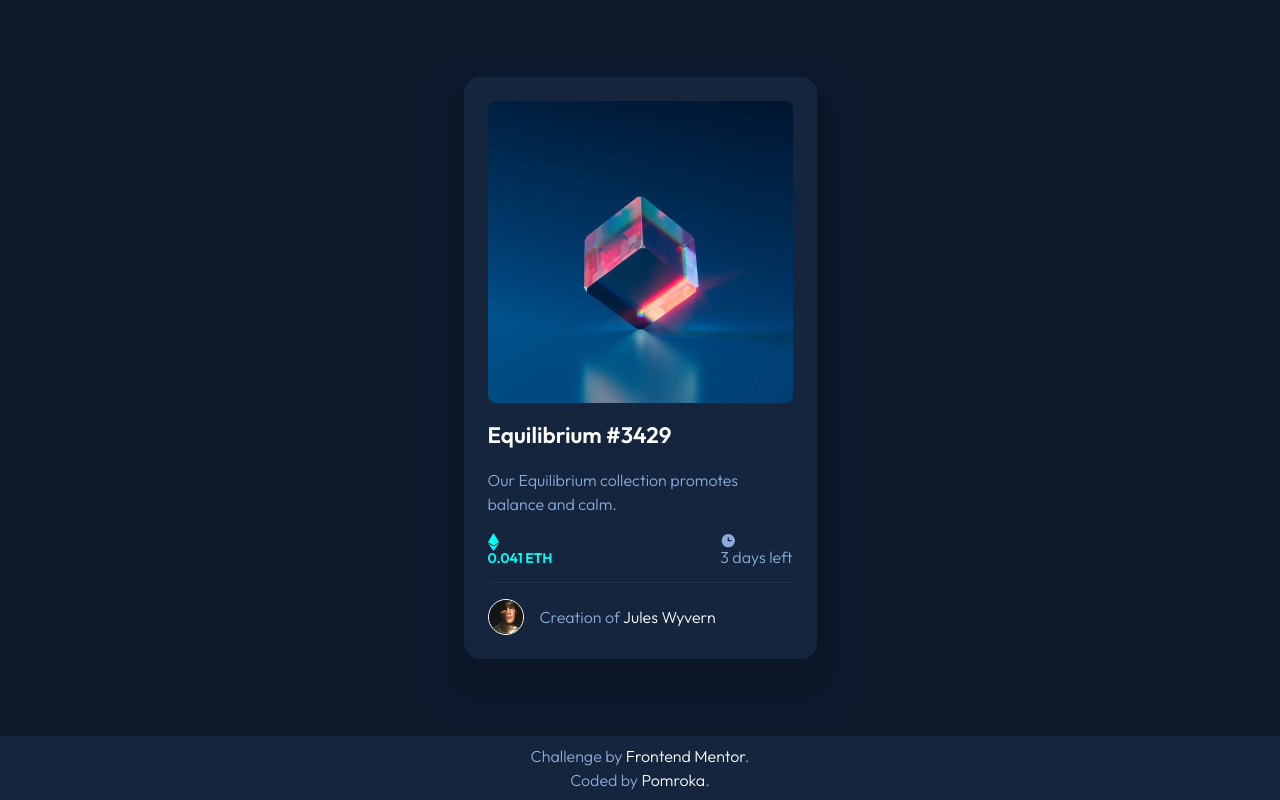
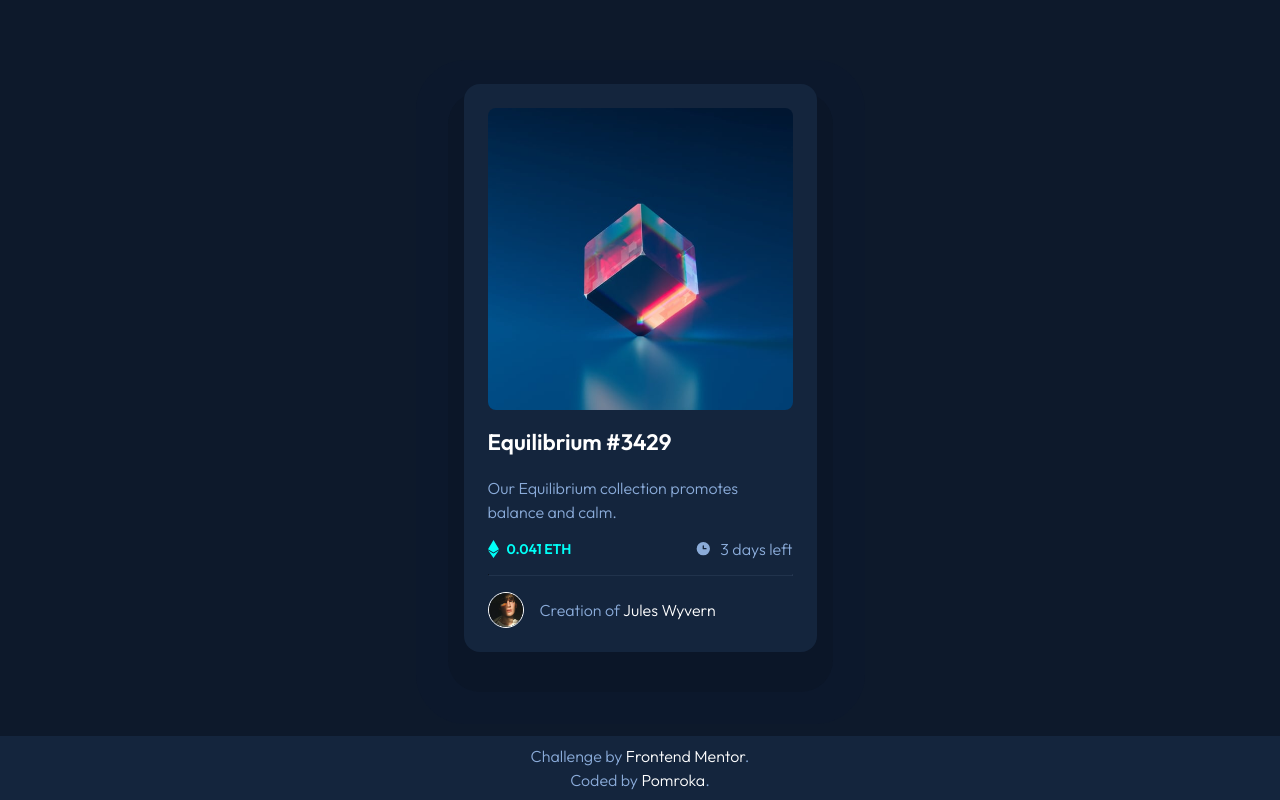
Before and after one commit to Pomroka/nft-preview-card, a plain HTML site: page index.html in a window 1280 px wide. Drawn offline with Linux system fonts and the light colour scheme.

Commit message:
css update

```diff
--- a/style.css
+++ b/style.css
@@ -183,7 +183,7 @@ h1 {
   font-weight: var(--fw-bold);
 }
 
-span {
+.price-line > div {
   display: flex;
   align-items: center;
   gap: 0.5em;
```
